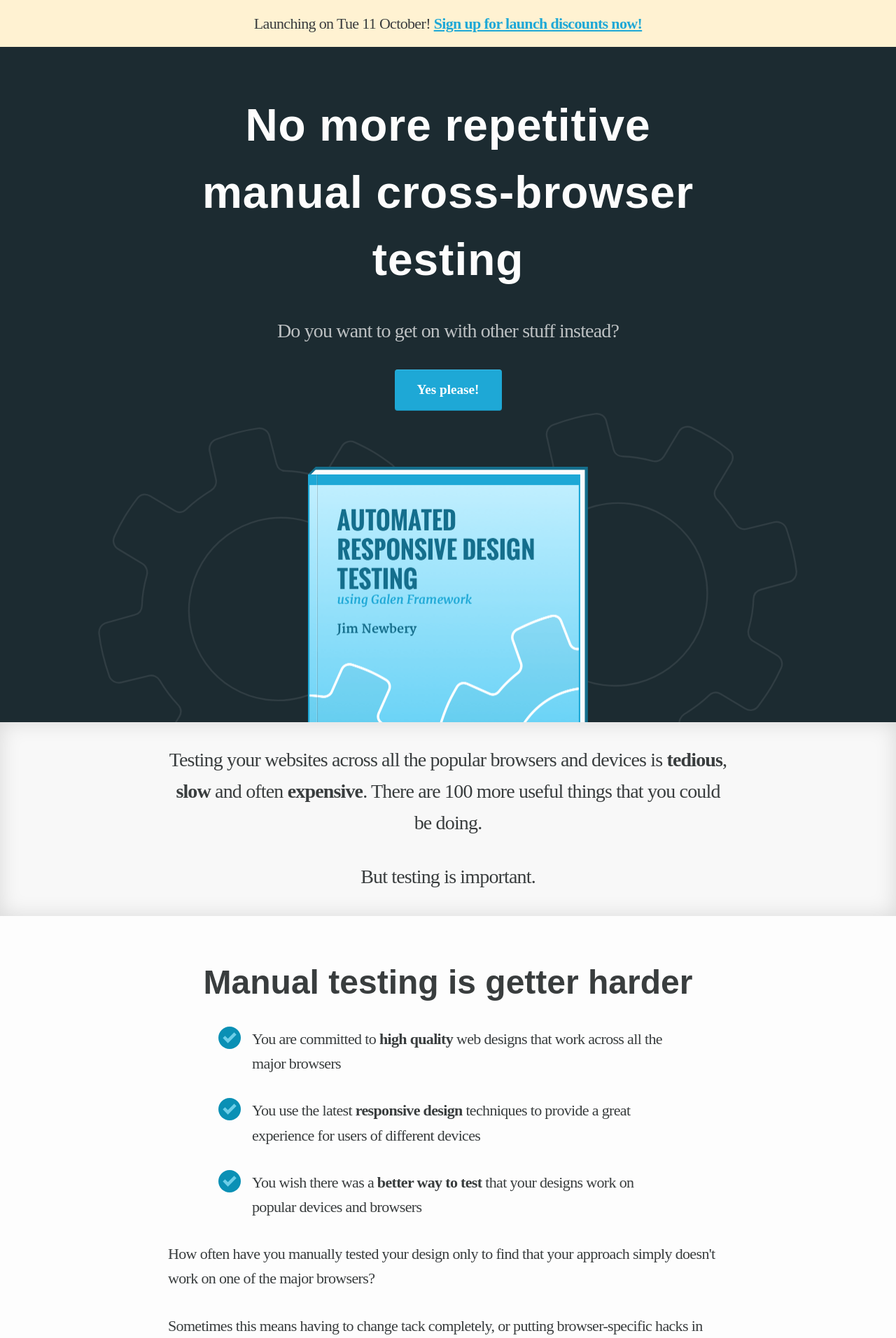
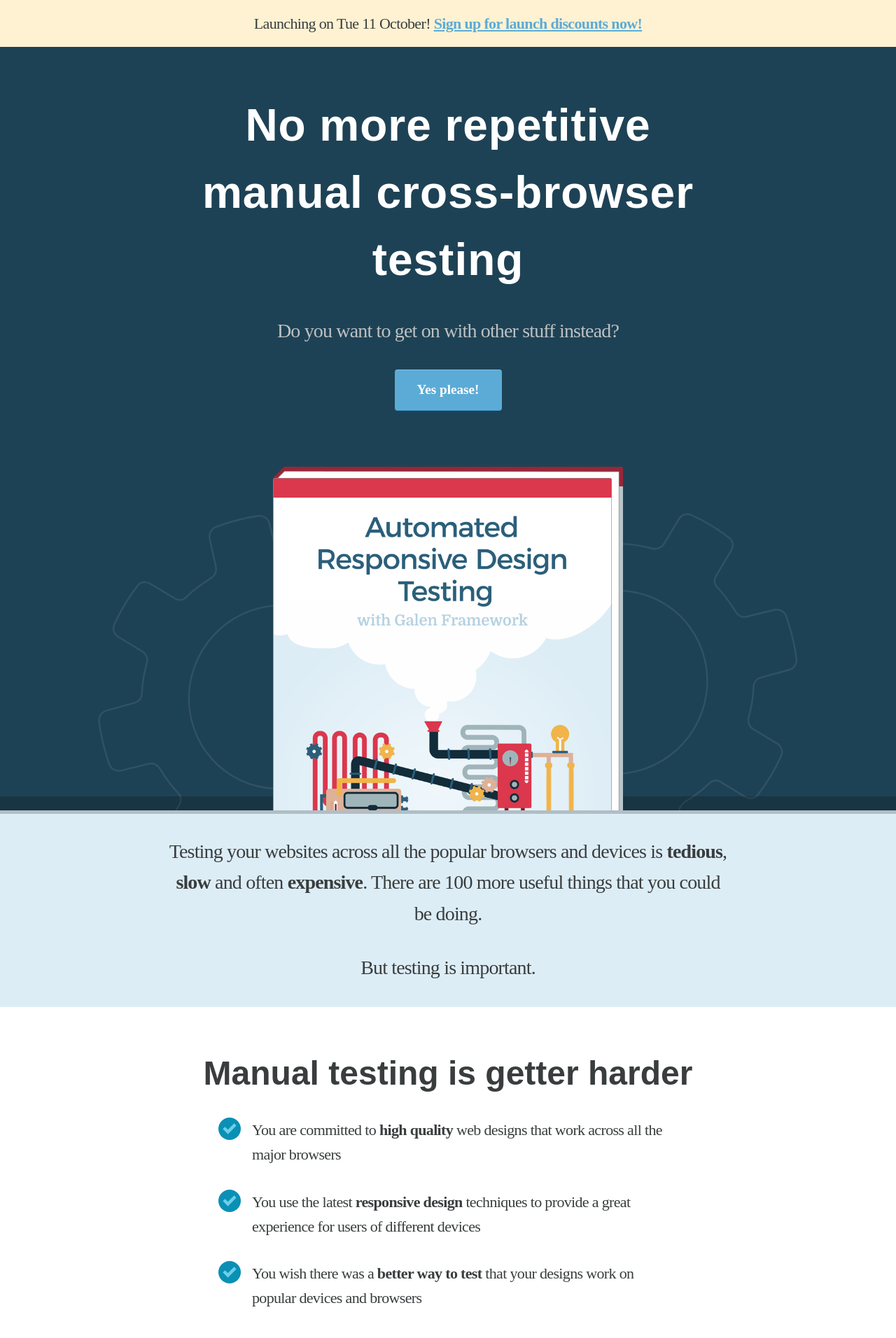
Before and after one commit to froots/froots.github.io, a Jekyll site: the page built from automated-responsive-design-testing/index.html, in a window 1280 px wide. Shown: the top 1912 px of the page at 70% size. Built offline with Jekyll 4.4.1, drawn with Linux system fonts in a browser that asks for light colours.

Commit message:
Cover and colours

```diff
--- a/_sass/landing/_buttons.scss
+++ b/_sass/landing/_buttons.scss
@@ -48,7 +48,7 @@
 }
 
 .button-priced-price {
-  border-right: 1px solid rgba($nearly-white, 0.3);
+  border-right: 1px solid rgba($color-background, 0.3);
   padding-right: .8rem;
 }
 
--- a/_sass/landing/_callouts.scss
+++ b/_sass/landing/_callouts.scss
@@ -1,13 +1,14 @@
 .intro,
 .callout {
-  box-shadow: inset 0 0 30px rgba(0,0,0,.13);
   margin-bottom: $vertical-unit;
   padding-bottom: 1px;
   padding-top: $vertical-unit;
 }
 
 .intro {
-  background-color: darken($color-background, 2%);
+  border-top: 5px solid rgba(0,0,0,.2);
+  box-shadow: 0 -20px 0 0 rgba(0,0,0,.2);
+  background-color: $color-link-water;
 }
 
 .callout {
@@ -15,13 +16,12 @@
 }
 
 .callout-light {
-  background-color: rgba($color-secondary, .25);
-  color: $mirage;
+  background-color: $color-link-water;
 }
 
 .callout-dark {
-  background-color: $mirage;
-  color: $nearly-white;
+  background-color: $color-deep-background;
+  color: $color-deep-text;
 }
 
 .callout-buy {
--- a/_sass/landing/_header.scss
+++ b/_sass/landing/_header.scss
@@ -42,7 +42,7 @@
   margin-bottom: -2rem;
   margin-left: auto;
   margin-right: auto;
-  max-width: 400px;
+  max-width: 500px;
   position: relative;
   top: 5rem;
   width: 85%;
--- a/_sass/landing/_vars.scss
+++ b/_sass/landing/_vars.scss
@@ -1,25 +1,33 @@
+// New colours
+
+$color-cerise-red: #db374d;
+$color-calypso: #2b5f7b;
+$color-link-water: #ddedf6;
+$color-shakespeare: #5cabd6;
+$color-crown-of-thorns: #77212e;
+
+
 // Colours
 $color-curious-blue: #1EA8D6;
 $color-picton-blue: #46C7F2;
 
 $mirage: #1C2B31;
 $cape-cod: #393D3E;
-$nearly-white: #FDFDFD;
 $silver-sand: #BDC1C3;
 $barley-white: #FFF2D2;
 $mine-shaft: #333;
 
-$color-primary: $color-curious-blue;
+$color-primary: $color-shakespeare;
 $color-secondary: $color-picton-blue;
 $color-secondary-light: lighten($color-secondary, 18%);
 $color-tertiary: $barley-white;
 $color-dark-text: $mine-shaft;
 
 $color-text: $cape-cod;
-$color-background: $nearly-white;
+$color-background: #fff;;
 
-$color-deep-background: $mirage;
-$color-deep-text: $nearly-white;
+$color-deep-background: darken($color-calypso, 10%);
+$color-deep-text: #fff;
 $color-deep-text-secondary: $silver-sand;
 
 $color-link-text: $color-primary;
```
Also changed, not shown: images/landing/ardt-cover.png.
